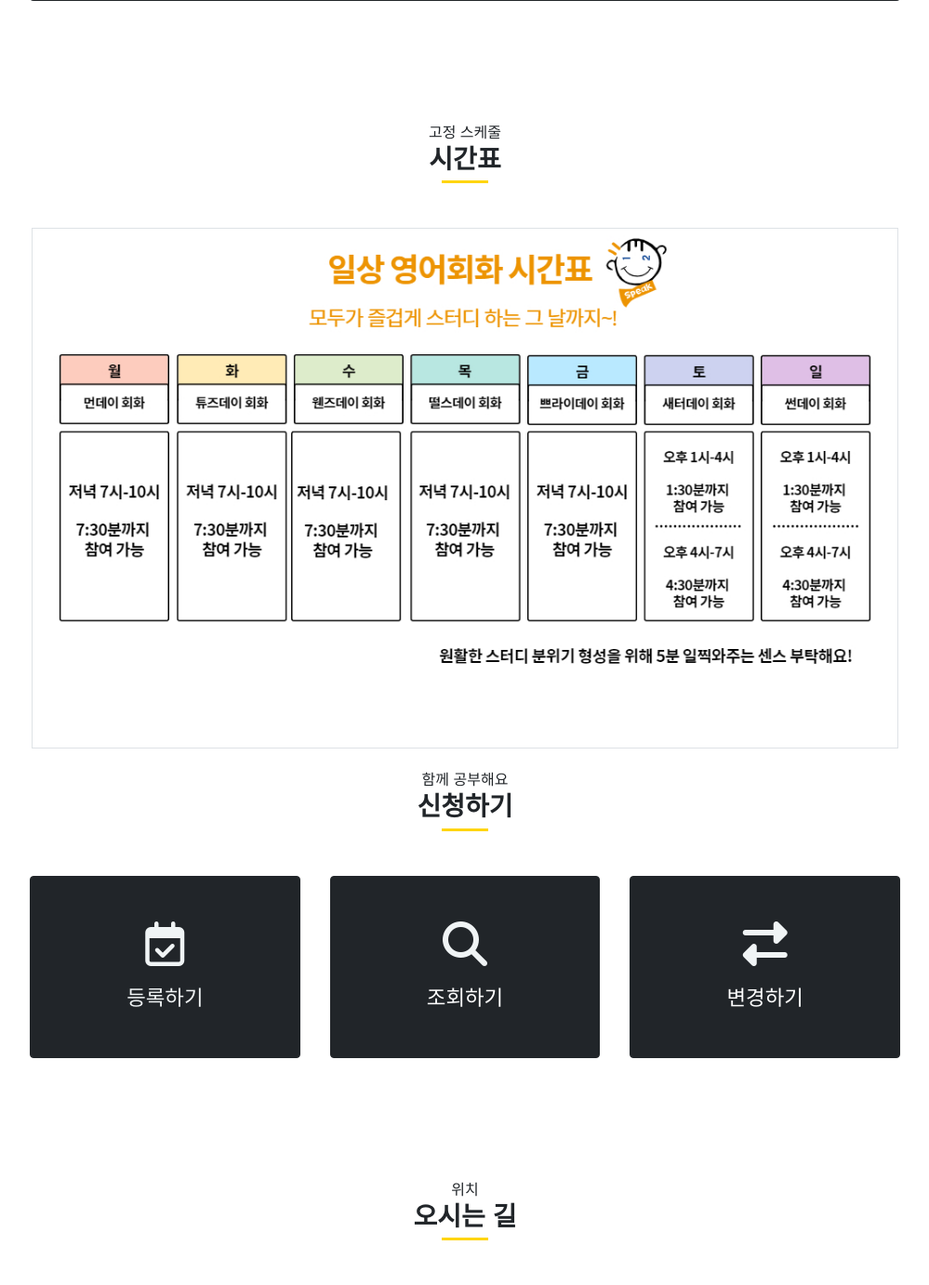
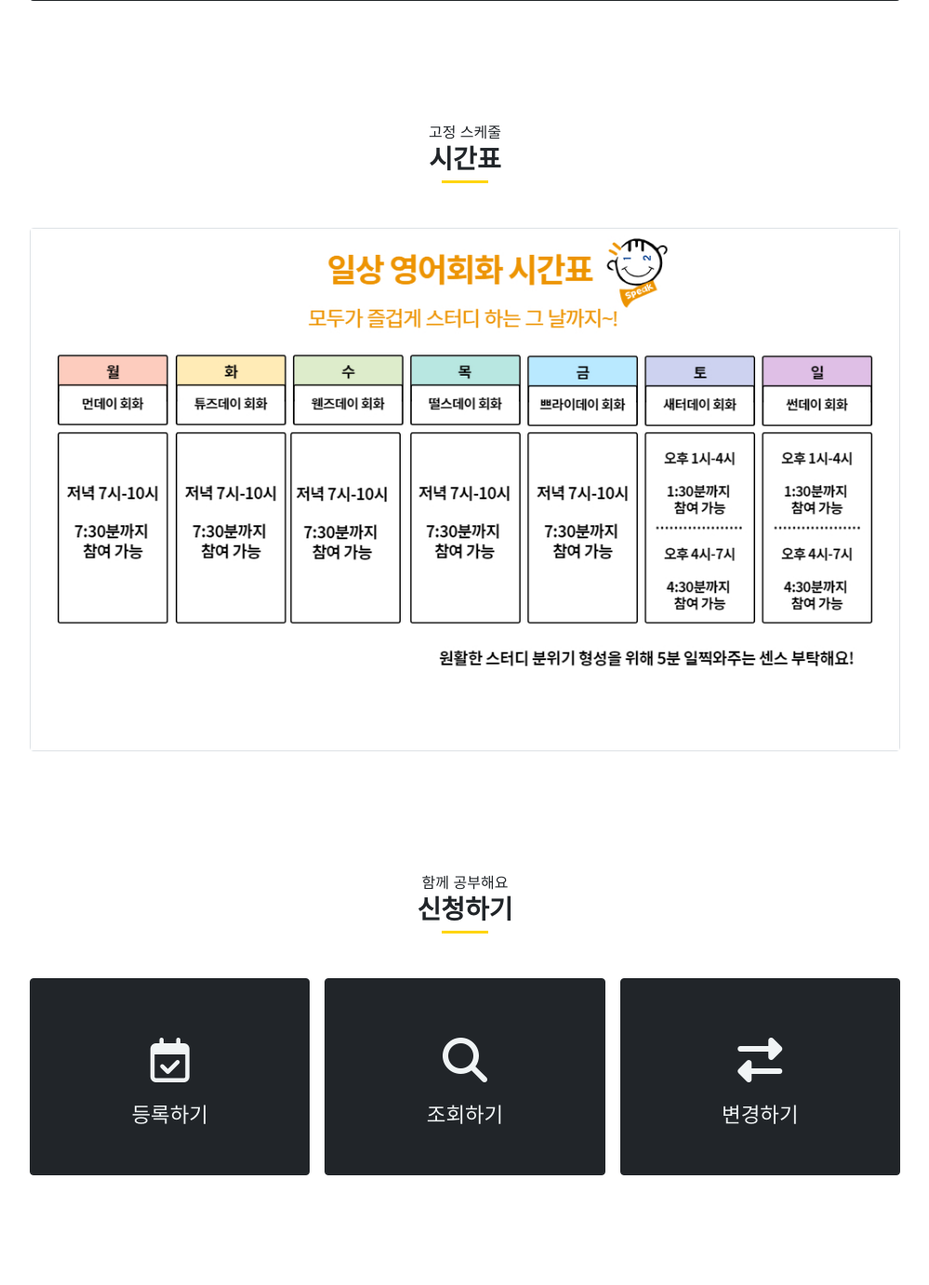
Before and after one commit to PPakSang/WTS, a Django app: page / in a window 1280 px wide. Shown: the part 1015-2397 px from the top of the page at 93% size, without its empty margins (140-1139 px from the left). Run offline with Django 3.2, Linux system fonts and the light colour scheme; data that the repository does not hold is empty; parts of the project's set-up code (start-up, migrations or seed data) failed here and were passed over; some libraries are stand-ins or nearby versions.

Commit message:
[메인화면] 신청하기 버튼 3개 수정

```diff
--- a/WTS_web/static/style.css
+++ b/WTS_web/static/style.css
@@ -156,12 +156,6 @@ body {
   height: 12px;
   background: url("https://t1.daumcdn.net/localimg/localimages/07/mapapidoc/vertex_white.png");
 }
-
-.schedule{
-  max-width: 100%;
-  max-height: 35rem;
-}
-
 
 /* 부트스트랩 최신 버전에서 datepicker 깨짐 현상 해결 */
 
@@ -504,14 +498,11 @@ body {
   #mid-nav-container {
     display: none;
   }
-  #registration-btns {
+  #enroll {
     flex-direction: column;
   }
-  .registration-btn {
-    margin-top: 10px;
-  }
-  #enroll {
-    flex-direction: column;
+  .registration-title {
+    font-size: 0.875rem;
   }
 
   .footer-text {
--- a/WTS_web/templates/study/main/index.html
+++ b/WTS_web/templates/study/main/index.html
@@ -47,10 +47,8 @@
             <div class="stick"></div>
         </div>
     </div>
-    <div class="row pb-lg-5 gx-0" style="max-height: 500px">
-        <div class="col rounded">
-            <img class="border schedule" src="{% static 'img/schedule.jpg'%}" alt="">
-        </div>
+    <div class="row mb-lg-5 gx-0 rounded border mw-100">
+        <img src="{% static 'img/schedule.jpg'%}" alt="">
     </div>
 </div>
 
@@ -63,20 +61,27 @@
             <div class="stick"></div>
         </div>
     </div>
-    <div class="row pb-lg-5 gx-0" id="registration-btns">
-        <a class="col btn btn-dark me-md-3 p-5 rounded registration-btn"
-           {%if is_zero%} data-bs-toggle="modal" data-bs-target="#reModal" {% endif %} href="{% url 'enroll' %}">
-            <span class="row registration-icon"><i class="far fa-calendar-check"></i></span>
-            <span class="row mt-3 justify-content-center registration-title">{{enroll}}</span>
-        </a>
-        <a class="col btn btn-dark mx-md-3 p-5 rounded registration-btn" href="{% url 'inquire' %}">
-            <span class="row registration-icon"><i class="fas fa-search"></i></span>
-            <span class="row mt-3 justify-content-center registration-title" style="color: white">조회하기</span>
-        </a>
-        <a class="col btn btn-dark ms-md-3 p-5 rounded registration-btn" href="{% url 'change' %}">
-            <span class="row registration-icon"><i class="fas fa-exchange-alt"></i></span>
-            <span class="row mt-3 justify-content-center registration-title" style="color: white">변경하기</span>
-        </a>
+    <div class="row gx-3 pb-lg-5">
+        <div class="col-4"
+             {%if is_zero%} data-bs-toggle="modal" data-bs-target="#reModal" {% endif %}
+             onclick="location.href='{% url 'enroll' %}';">
+            <div class="btn btn-dark px-0 py-3 py-md-5 rounded w-100">
+                <div class="registration-icon"><i class="far fa-calendar-check"></i></div>
+                <div class="mt-2 registration-title">{{enroll}}</div>
+            </div>
+        </div>
+        <div class="col-4" onclick="location.href='{% url 'inquire' %}';">
+            <div class="btn btn-dark px-0 py-3 py-md-5 rounded w-100">
+                <div class="registration-icon"><i class="fas fa-search"></i></div>
+                <div class="mt-2 registration-title">조회하기</div>
+            </div>
+        </div>
+        <div class="col-4" onclick="location.href='{% url 'change' %}';">
+            <div class="btn btn-dark px-0 py-3 py-md-5 rounded w-100">
+                <div class="registration-icon"><i class="fas fa-exchange-alt"></i></div>
+                <div class="mt-2 registration-title">변경하기</div>
+            </div>
+        </div>
     </div>
 </div>
 
@@ -157,6 +162,10 @@
 
 
 
+
+
+
+
         </script>
     </div>
 </div>
@@ -175,10 +184,13 @@
         <div class="col-md-8">
             <div id="carouselExampleControls" class="carousel slide" data-bs-ride="carousel">
                 <div class="carousel-indicators">
-    <button type="button" data-bs-target="#carouselExampleIndicators" data-bs-slide-to="0" class="active" aria-current="true" aria-label="Slide 1"></button>
-    <button type="button" data-bs-target="#carouselExampleIndicators" data-bs-slide-to="1" aria-label="Slide 2"></button>
-    <button type="button" data-bs-target="#carouselExampleIndicators" data-bs-slide-to="2" aria-label="Slide 3"></button>
-  </div>
+                    <button type="button" data-bs-target="#carouselExampleIndicators" data-bs-slide-to="0"
+                            class="active" aria-current="true" aria-label="Slide 1"></button>
+                    <button type="button" data-bs-target="#carouselExampleIndicators" data-bs-slide-to="1"
+                            aria-label="Slide 2"></button>
+                    <button type="button" data-bs-target="#carouselExampleIndicators" data-bs-slide-to="2"
+                            aria-label="Slide 3"></button>
+                </div>
                 <div class="carousel-inner rounded">
                     <div class="carousel-item active">
                         <img src="{% static 'img/carousel1.jpg' %}" class="d-block w-100" alt="이미지를 불러올 수 없습니다.">
@@ -204,11 +216,8 @@
         </div>
         <!-- 우측 고정 이미지 -->
         <div class="col-md-4 mt-4 mt-md-0">
-                <img src="{% static 'img/example.jpg' %}" class="d-block w-100 rounded" alt="이미지를 불러올 수 없습니다.">
-
-
-                <img src="{% static 'img/carousel.jpg' %}" class="d-block w-100 mt-4 rounded" alt="이미지를 불러올 수 없습니다.">
-
+            <img src="{% static 'img/example.jpg' %}" class="d-block w-100 rounded" alt="이미지를 불러올 수 없습니다.">
+            <img src="{% static 'img/carousel.jpg' %}" class="d-block w-100 mt-4 rounded" alt="이미지를 불러올 수 없습니다.">
         </div>
     </div>
 </div>
```
